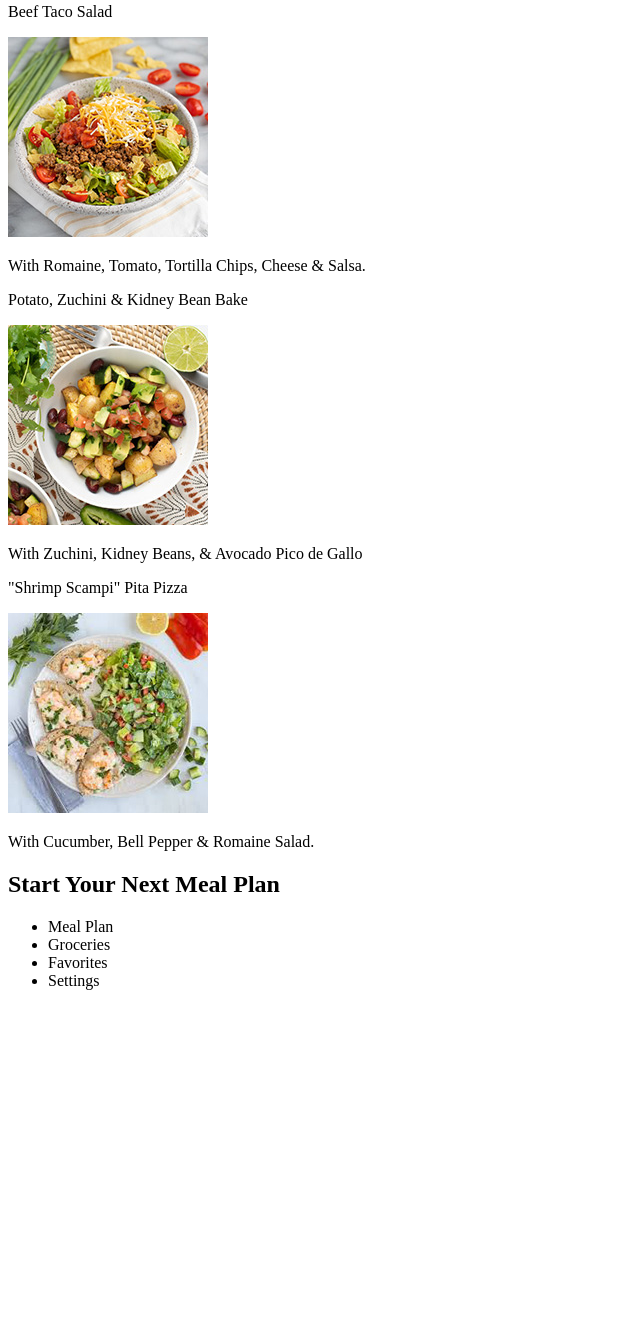
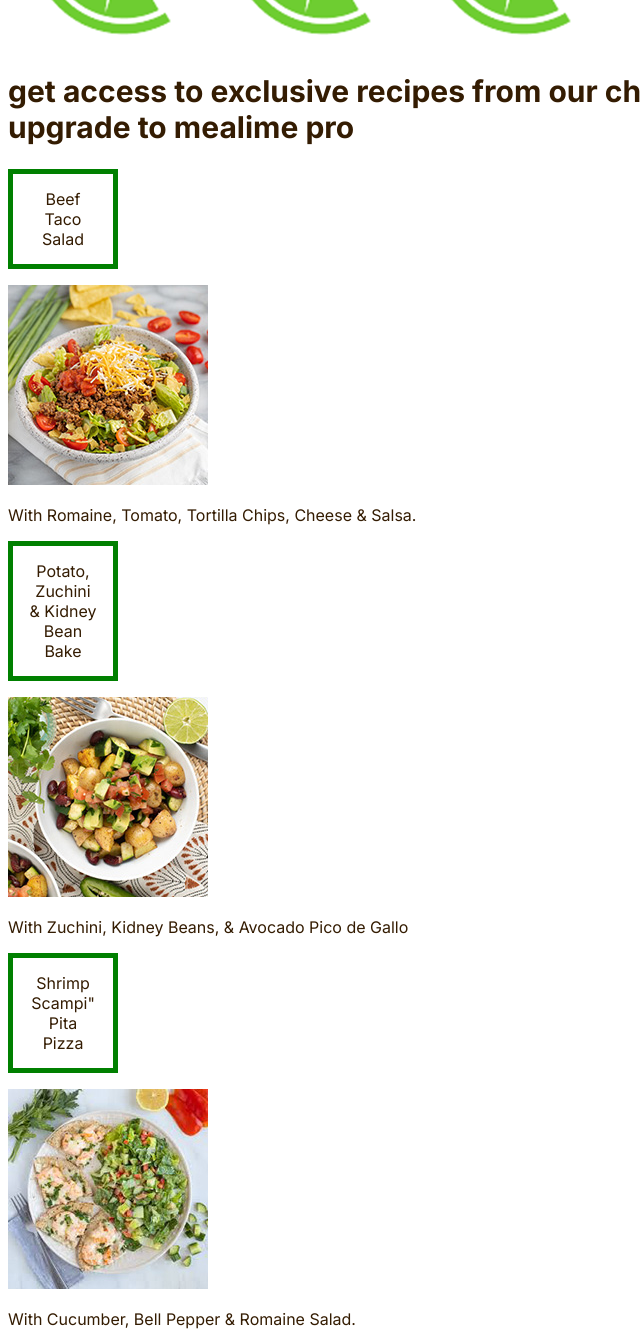
Before and after one commit to sarahakeller/mealime, a plain HTML site: page index.html in a window 1280 px wide. Shown: the part 151-1483 px from the top of the page, without its empty margins (0-640 px from the left). Before the commit the page ends 1157 px from the top, so only its background shows below. Drawn offline with Linux system fonts and the light colour scheme.

Commit message:
Add files via upload

```diff
--- a/index.html
+++ b/index.html
@@ -1,6 +1,11 @@
 <!doctype html>
 <html lang="en">
 	<head>
+		<link rel="stylesheet" href="style.css">
+		<link href="https://fonts.googleapis.com/css2?family=Titan+One&display=swap" rel="stylesheet">
+		<link href="https://fonts.googleapis.com/css2?family=Inter:ital,opsz,wght@0,14..32,100..900;1,14..32,100..900&display=swap" rel="stylesheet">
+
+
 		<title> Mealime </title>
 	</head>
 
@@ -12,25 +17,31 @@
 				Upgrade to Mealime Pro</h2>
 
 
-			<p> Beef Taco Salad </p>
+			<div class="meals">
+				<p> Beef Taco Salad </p> </div>
 				<img src="images/beef-taco-salad-200.jpg" alt="beef taco salad"><br>
-				<p> With Romaine, Tomato, Tortilla Chips, Cheese & Salsa. </p>
+				<div class="description"><p> With Romaine, Tomato, Tortilla Chips, Cheese & Salsa. </p></div>
 
-			<p> Potato, Zuchini & Kidney Bean Bake </p>
+			<div class="meals">
+				<p> Potato, Zuchini & Kidney Bean Bake </p></div>
 			<img src="images/kidney-bean-bake-200.jpg" alt="kidney bean bake"><br>
-				<p> With Zuchini, Kidney Beans, & Avocado Pico de Gallo </p>
+				<div class="description"><p> With Zuchini, Kidney Beans, & Avocado Pico de Gallo </p></div>
 
-			<p> "Shrimp Scampi" Pita Pizza </p>
+			<div class="meals">
+				<p> Shrimp Scampi" Pita Pizza </p> </div>
 			<img src="images/shrimp-scampi-200.jpg" alt="shrimp scampi"><br>
-				<p> With Cucumber, Bell Pepper & Romaine Salad. </p>
+				<div class="description"> <p> With Cucumber, Bell Pepper & Romaine Salad. </p></div>
 
 			<h2> Start Your Next Meal Plan </h2>
 
 
+<div class="list">
 	<ul>
 		<li> Meal Plan </li>
 		<li> Groceries </li>
 		<li> Favorites </li>
 		<li> Settings </li>
+	</ul>
+</div>
 
-	</ul>
+</body>
```
